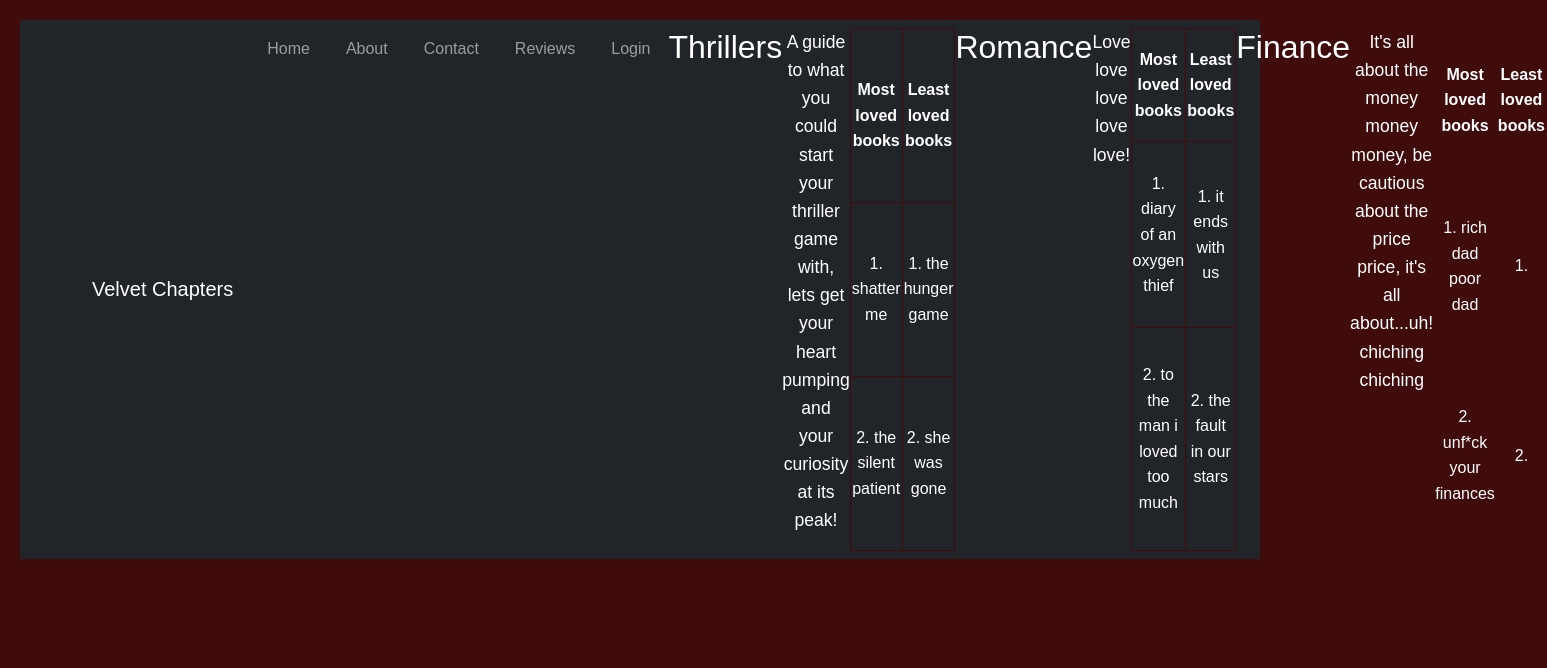
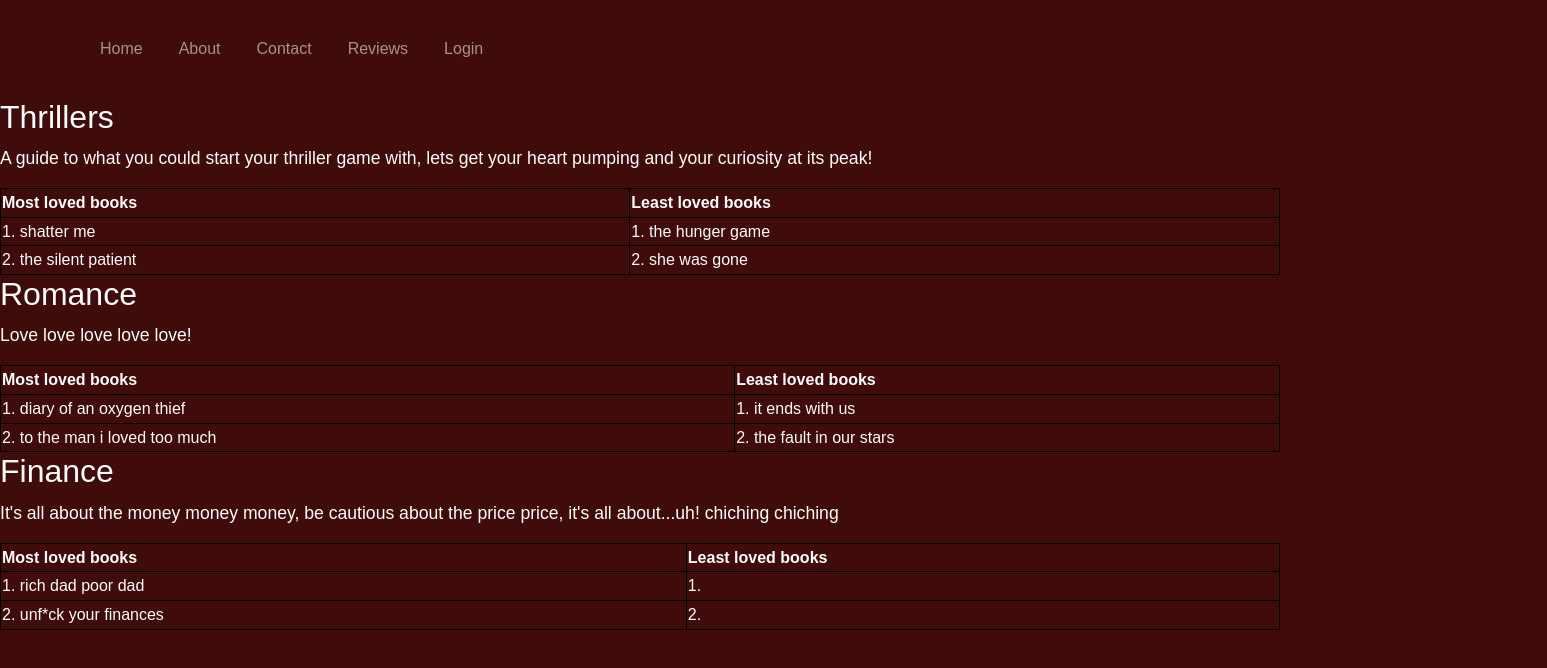
Before and after one commit to ponothato2-art/velvet-chapters, a plain HTML site: page reviews.html in a window 1280 px wide. Shown: the whole page, 1547 px wide, since content can reach past the window. Drawn offline with nearby package versions, Linux system fonts and the light colour scheme.

Commit message:
Add files via upload

```diff
--- a/reviews.html
+++ b/reviews.html
@@ -10,11 +10,9 @@
 <body>
     <header>
 
-    <nav class="navbar navbar-expand-lg navbar-dark bg-dark">
+    <nav class="navbar navbar-expand-lg navbar-dark bg-maroon">
 
         <div class="container">
-
-            <a class="navbar-brand" href="index.html">Velvet Chapters</a>
 
             <button class="navbar-toggler" type="button" data-bs-toggle="collapse" data-bs-target="#navbarNav">
 
@@ -59,9 +57,20 @@
                         <a class="nav-link" href="login.html">Login</a>
 
                     </li>
+
+                </ul>
+
+            </div>
+
+        </div>
+
+    </nav>
+
+</header>
+
 <style>
 table, th, td {
-  border:1px solid #3f0b0b;
+  border:1px solid black;
 }
 </style>
 
```
